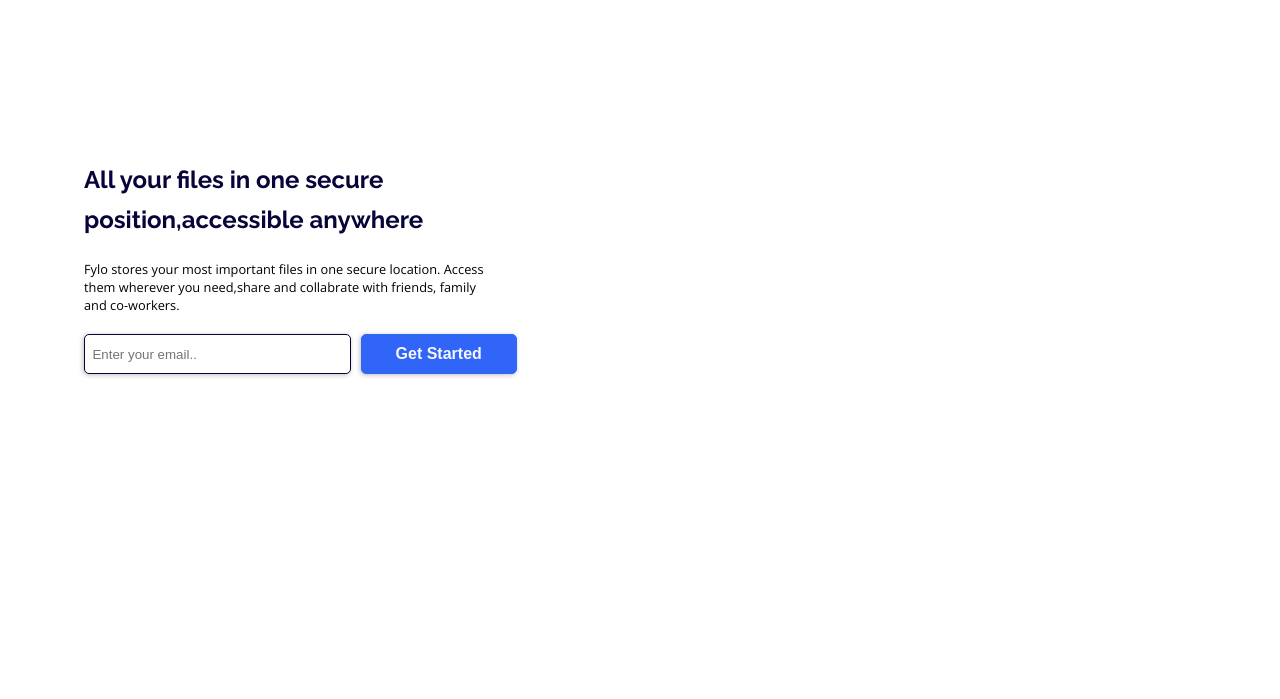
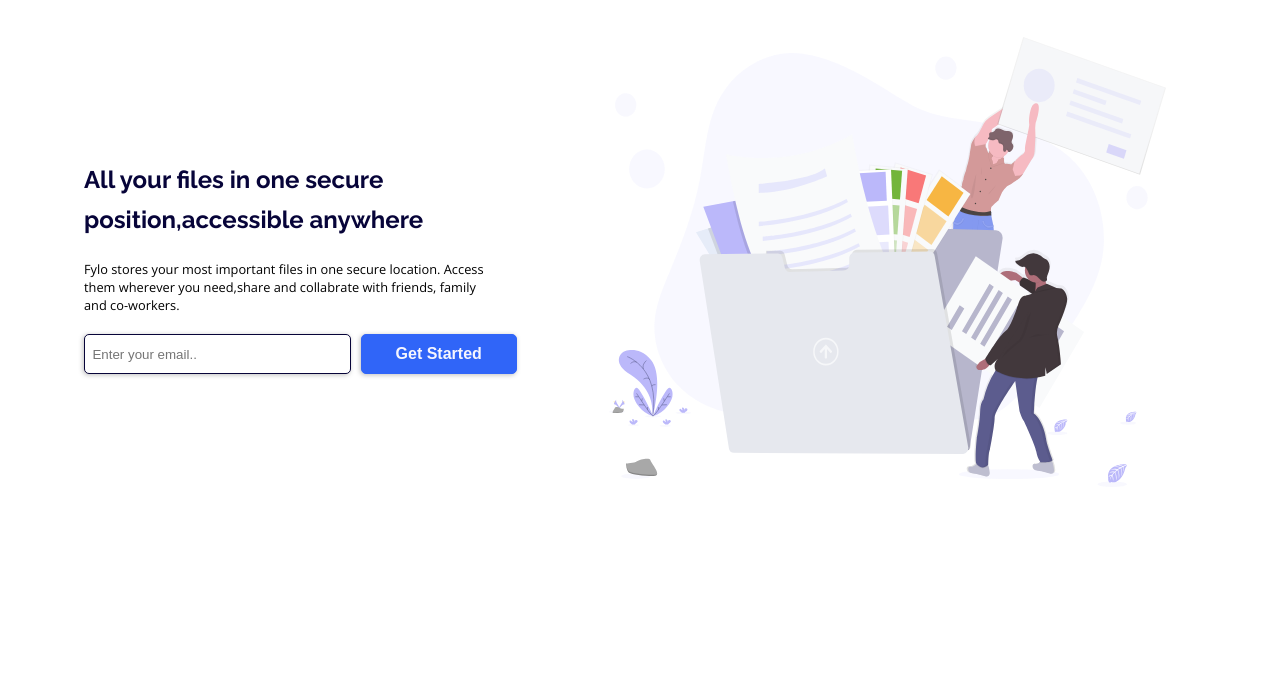
Before and after one commit to sri5797/Fylo, a plain HTML site: page index.html in a window 1280 px wide. Shown: the part 101-800 px from the top of the page. Drawn offline with nearby package versions, Linux system fonts and the light colour scheme.

Commit message:
Update index.html

```diff
--- a/index.html
+++ b/index.html
@@ -28,7 +28,7 @@
 
   <section id="sec_1" class="pd_in">
     <div class="img_cont">
-      <img class="img"id="illustration-1.svg" alt="">
+      <img class="img"id="img_cont1" src="illustration-1.svg" alt="">
     </div>
     <div class="content1">
       <h2>All your files in one secure position,accessible anywhere</h1>
```
